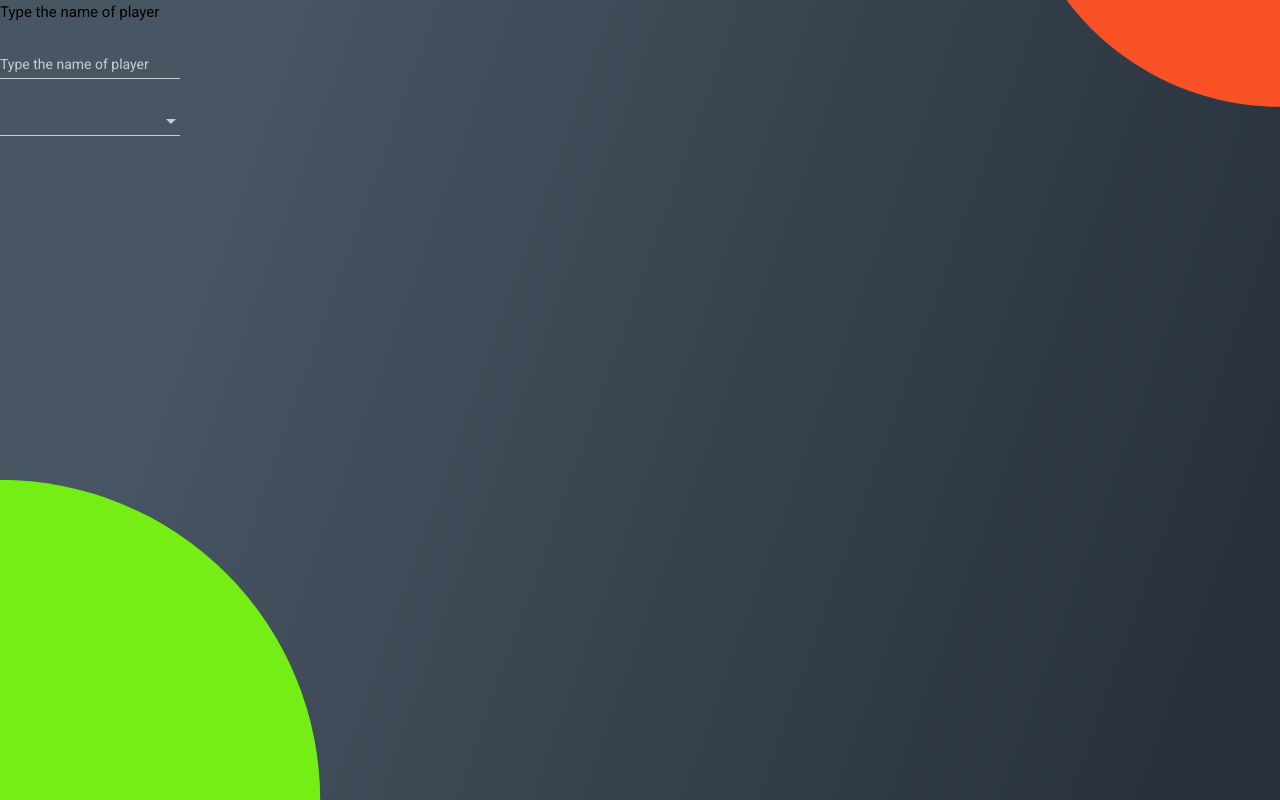
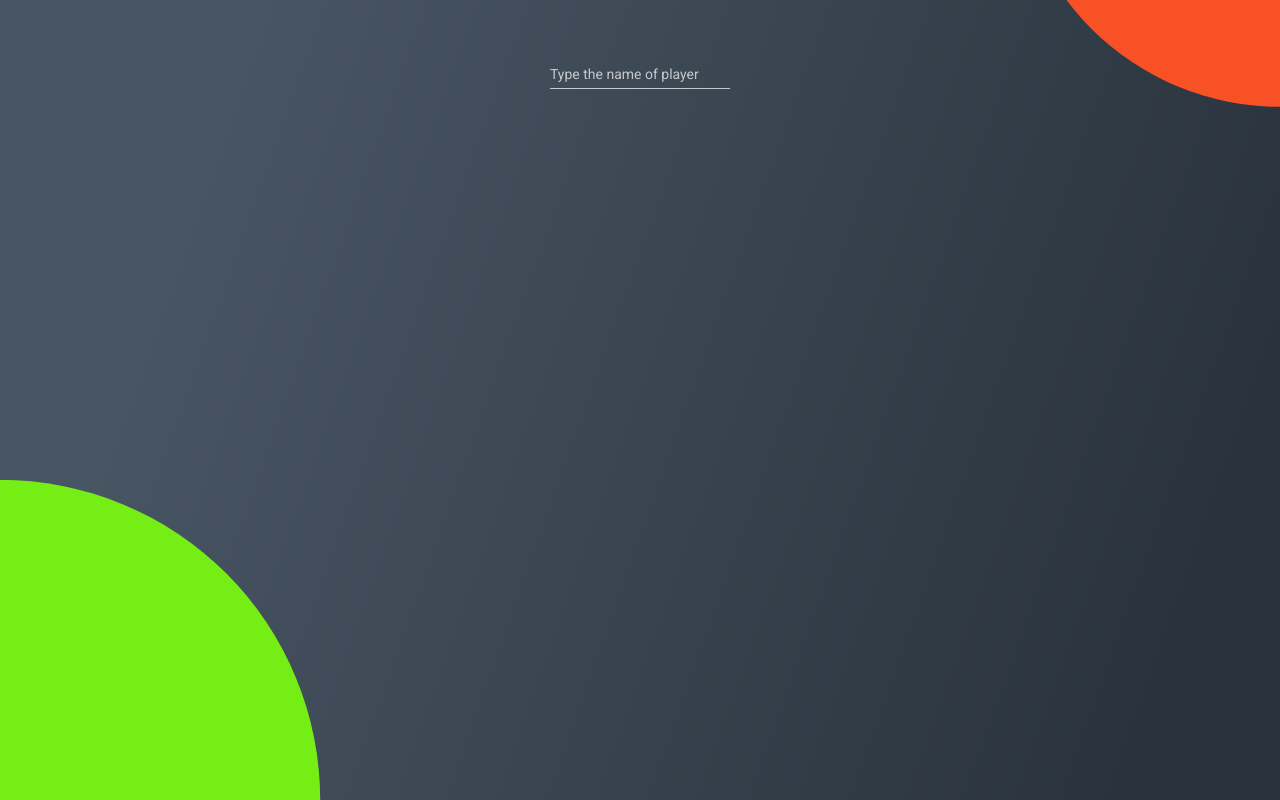
Before and after one commit to Alberto-Amo-Marin/NameDay, an Angular app: page /onePlayer in a window 1280 px wide. Built offline with nearby package versions, Linux system fonts and the light colour scheme.

Commit message:
[ADD] - basic rows

```diff
--- a/src/app/one-player/one-player.component.html
+++ b/src/app/one-player/one-player.component.html
@@ -1,11 +1,10 @@
 <div class="bground">
 
     <div class="content">
-        <h4>Type the name of player</h4>
         <form>
-            <mat-form-field class="example-full-width">
+            <mat-form-field class="input">
                 <mat-label>Type the name of player</mat-label>
-                <input matInput aria-label="State" (keyup)="getPlayersByName($event)">
+                <input matInput (keyup)="getPlayersByName($event)">
                 <!-- <mat-autocomplete #auto="matAutocomplete">
                     <mat-option *ngFor="let player of players" [value]="player.id">
                         test
@@ -13,13 +12,16 @@
                 </mat-autocomplete> -->
             </mat-form-field>
             <br>
-            <mat-form-field>
+            <!-- <mat-form-field>
                 <mat-select>
                     <mat-option *ngFor="let player of players" [value]="player.id">
                         {{player.full_name}}
                     </mat-option>
                 </mat-select>
-            </mat-form-field>
+            </mat-form-field> -->
+            <tr *ngFor="let player of players" [value]="player.id">
+                {{player.full_name}}
+            </tr>
         </form>
     </div>
 </div>
--- a/src/app/one-player/one-player.component.scss
+++ b/src/app/one-player/one-player.component.scss
@@ -1,12 +1,25 @@
 .bground {
-    background-image: linear-gradient( 109.6deg,  #485563 16%, #29323c 91.1% );
+    background-image: linear-gradient(109.6deg, #485563 16%, #29323c 91.1%);
 
     height: 100%;
     width: 100%;
 }
 
+.content {
+    width: 100%;
+    height: 100%;
+
+    display: flex;
+    align-items: flex-start;
+    justify-content: center;
+}
+
+.input {
+    margin-top: 50px;
+}
+
 .content::before {
-    content: '';
+    content: "";
     position: fixed;
     top: 0;
     left: 0;
```
